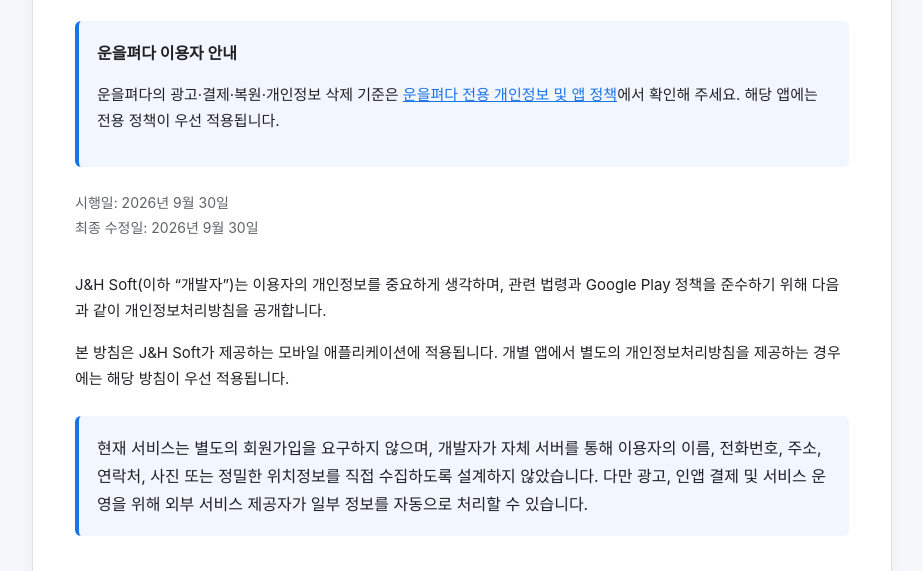
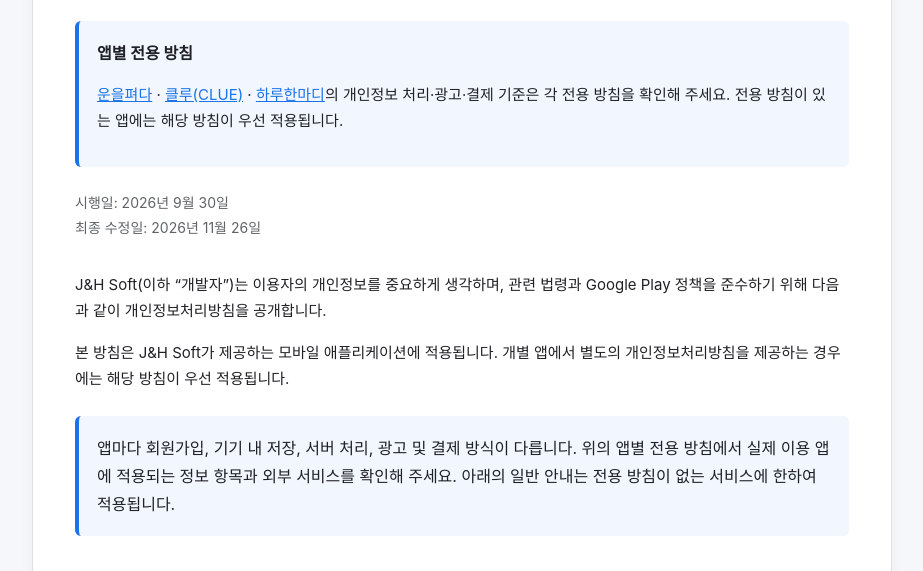
Before and after one commit to rosecrusian-collab/jnh-soft-site, a plain HTML site: page privacy.html in a window 1280 px wide. Shown: the part 215-786 px from the top of the page, without its empty margins (178-1101 px from the left). Drawn offline with Linux system fonts and the light colour scheme.

Commit message:
Route users to app-specific privacy policies and clarify general scope

```diff
--- a/privacy.html
+++ b/privacy.html
@@ -145,10 +145,10 @@
   <main>
     <article>
       <h1>개인정보처리방침</h1>
-      <div class="notice"><strong>운을펴다 이용자 안내</strong><p>운을펴다의 광고·결제·복원·개인정보 삭제 기준은 <a href="uneulpyeoda-privacy.html">운을펴다 전용 개인정보 및 앱 정책</a>에서 확인해 주세요. 해당 앱에는 전용 정책이 우선 적용됩니다.</p></div>
+      <div class="notice"><strong>앱별 전용 방침</strong><p><a href="uneulpyeoda-privacy.html">운을펴다</a> · <a href="clue/privacy.html">클루(CLUE)</a> · <a href="haruhanmadi-privacy.html">하루한마디</a>의 개인정보 처리·광고·결제 기준은 각 전용 방침을 확인해 주세요. 전용 방침이 있는 앱에는 해당 방침이 우선 적용됩니다.</p></div>
       <p class="date">
         시행일: 2026년 9월 30일<br>
-        최종 수정일: 2026년 9월 30일
+        최종 수정일: 2026년 11월 26일
       </p>
 
       <p>
@@ -164,11 +164,10 @@
       </p>
 
       <div class="notice">
-        현재 서비스는 별도의 회원가입을 요구하지 않으며, 개발자가 자체
-        서버를 통해 이용자의 이름, 전화번호, 주소, 연락처, 사진 또는
-        정밀한 위치정보를 직접 수집하도록 설계하지 않았습니다.
-        다만 광고, 인앱 결제 및 서비스 운영을 위해 외부 서비스 제공자가
-        일부 정보를 자동으로 처리할 수 있습니다.
+        앱마다 회원가입, 기기 내 저장, 서버 처리, 광고 및 결제 방식이
+        다릅니다. 위의 앱별 전용 방침에서 실제 이용 앱에 적용되는
+        정보 항목과 외부 서비스를 확인해 주세요. 아래의 일반 안내는
+        전용 방침이 없는 서비스에 한하여 적용됩니다.
       </div>
 
       <h2>1. 처리하는 정보</h2>
```
